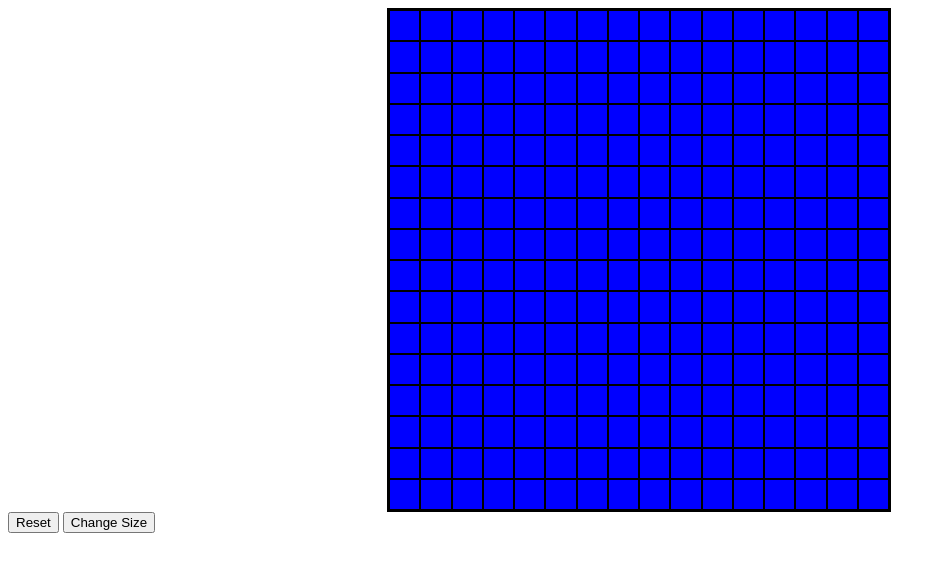
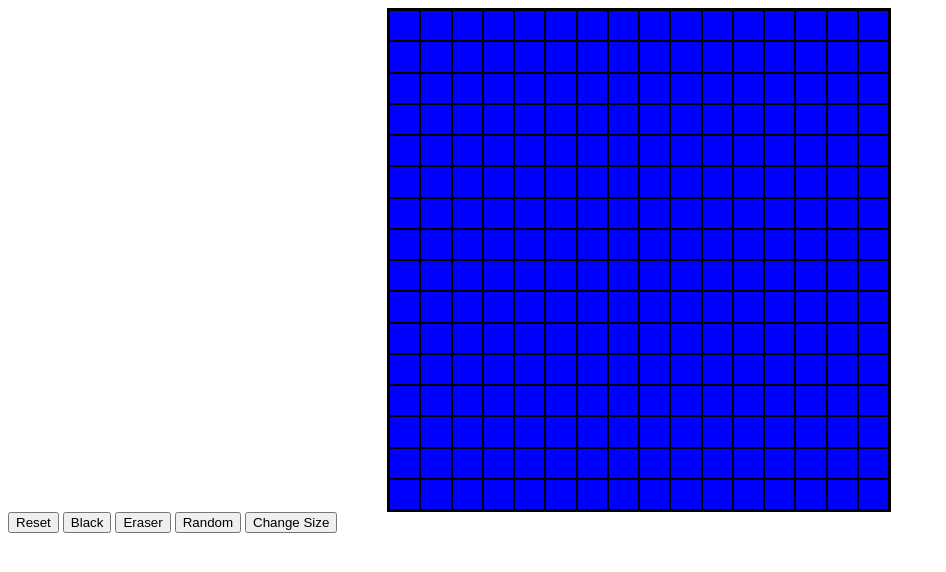
Before and after one commit to sullyschultz/etch-a-sketch, a plain HTML site: page index.html in a window 1280 px wide. Shown: the whole page, without its empty margins (0-946 px from the left). Drawn offline with Linux system fonts and the light colour scheme.

Commit message:
Added more buttons with onclick functions for other colors

```diff
--- a/index.html
+++ b/index.html
@@ -8,11 +8,15 @@
     <title>Etch A Sketch</title>
 </head>
 <body>
-
-    <div id="container"></div>
-    <div id="buttons">
-        <button id="reset">Reset</button>
-        <button id="containerSize" onclick="changeSize()">Change Size</button>
+    <div class="flex-container">
+        <div id="container"></div>
+        <div id="buttons">
+            <button id="reset" onclick="resetBoard()">Reset</button>
+            <button onclick="changeColor('black')">Black</button>
+            <button onclick="changeColor('white')">Eraser</button>
+            <button onclick="changeColor('random')">Random</button>
+            <button id="containerSize" onclick="changeSize()">Change Size</button>
+        </div>
     </div>
 
 
```
